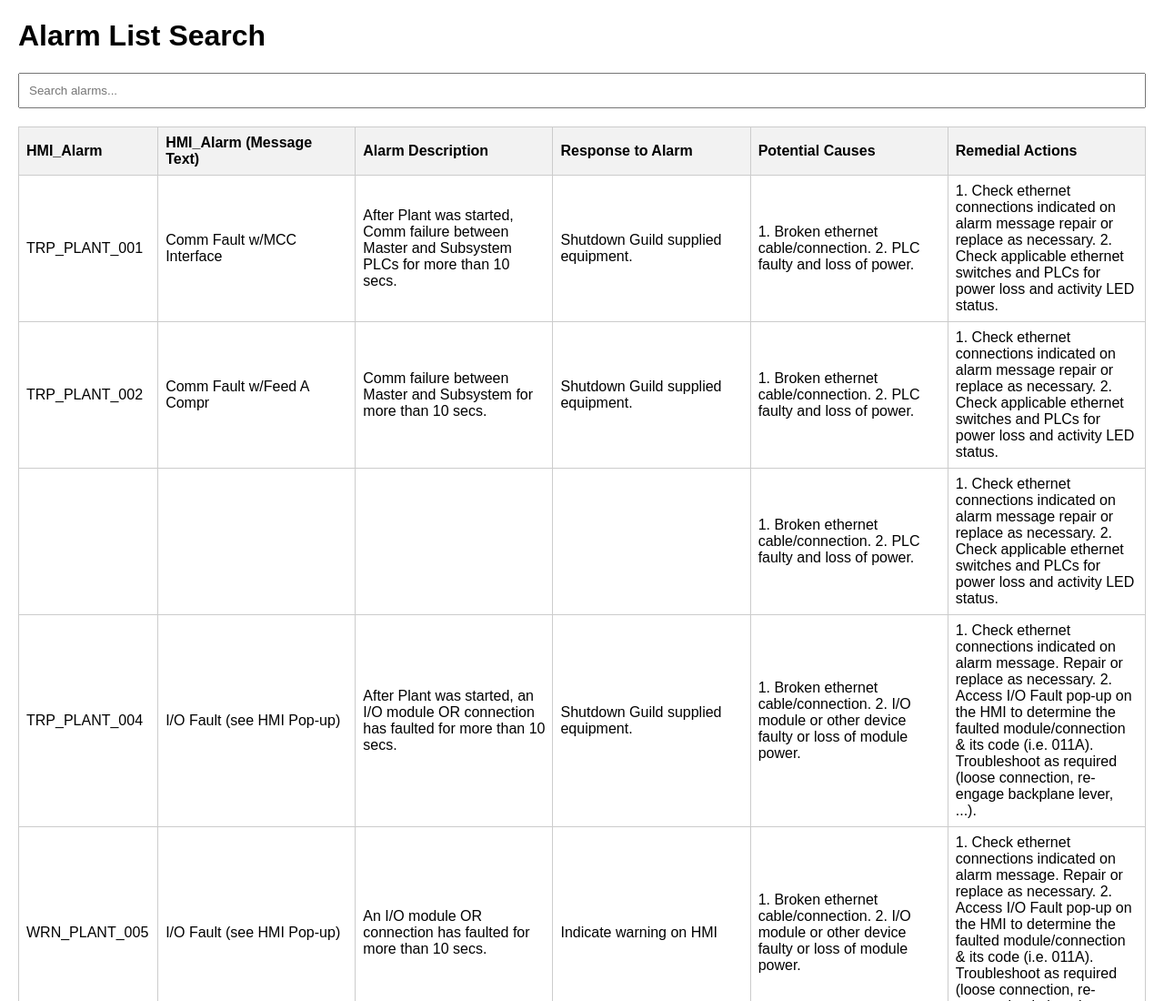
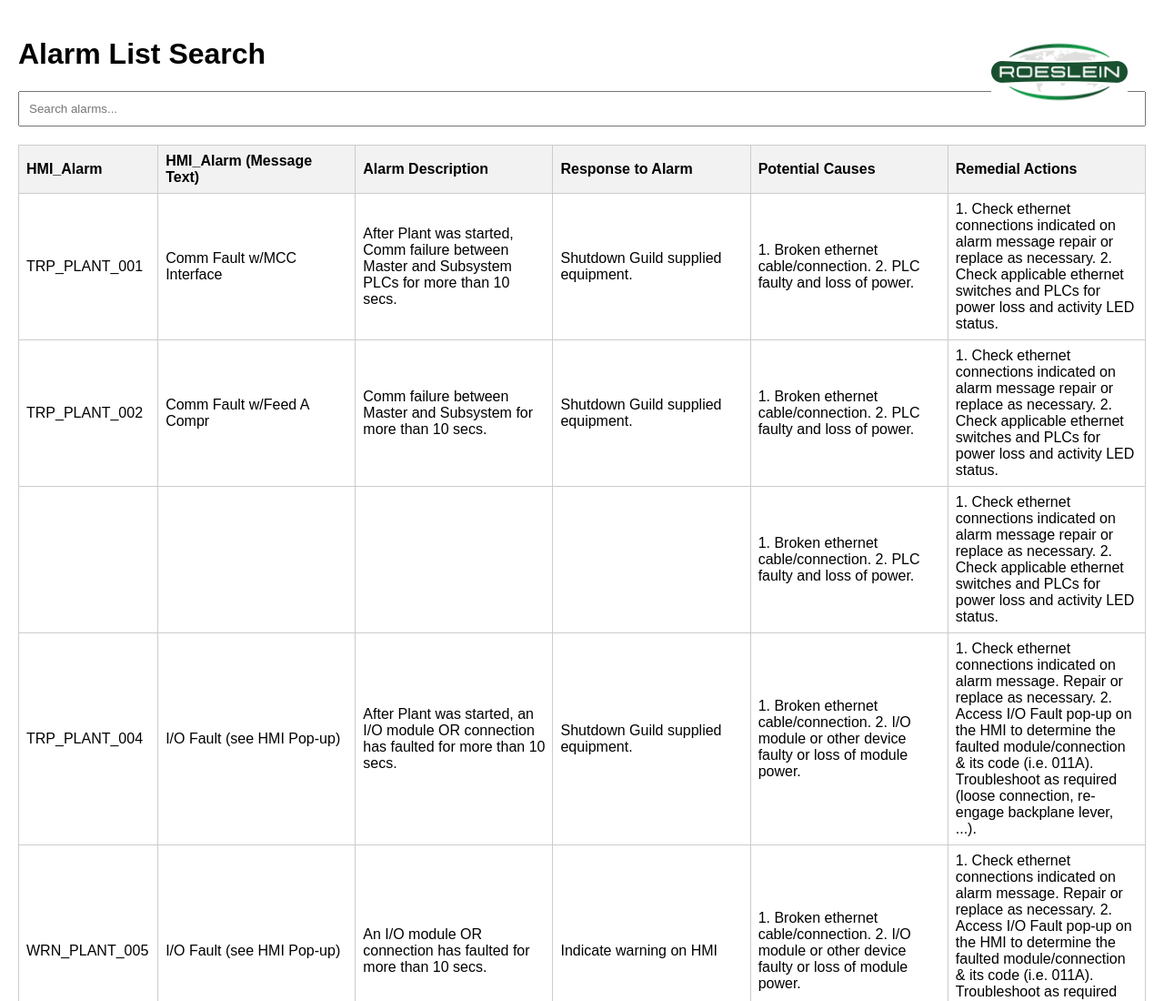
Before and after one commit to JacobS57/AlarmSearchApp, a plain HTML site: page index.html in a window 1280 px wide. Shown: the top 1100 px of the page at 91% size. Drawn offline with Linux system fonts and the light colour scheme.

Commit message:
Update index.html

```diff
--- a/index.html
+++ b/index.html
@@ -34,12 +34,28 @@
         .hidden {
             display: none;
         }
+        .header {
+            display: flex;
+            justify-content: space-between;
+            align-items: center;
+            position: relative;
+        }
+        .logo {
+            width: 150px; /* Adjust this to fit your logo */
+            height: auto;
+            position: absolute;
+            top: 20px;
+            right: 20px;
+        }
     </style>
 </head>
 <body>
-    <h1>Alarm List Search</h1>
+    <div class="header">
+        <h1>Alarm List Search</h1>
+        <img src="Roeslein.png" alt="Logo" class="logo">
+    </div>
     <input type="text" id="searchInput" placeholder="Search alarms...">
-    <div id="content">
+    <!-- Rest of your HTML (table and script) remains unchanged -->
         <table>
             <thead>
                 <tr>
```
